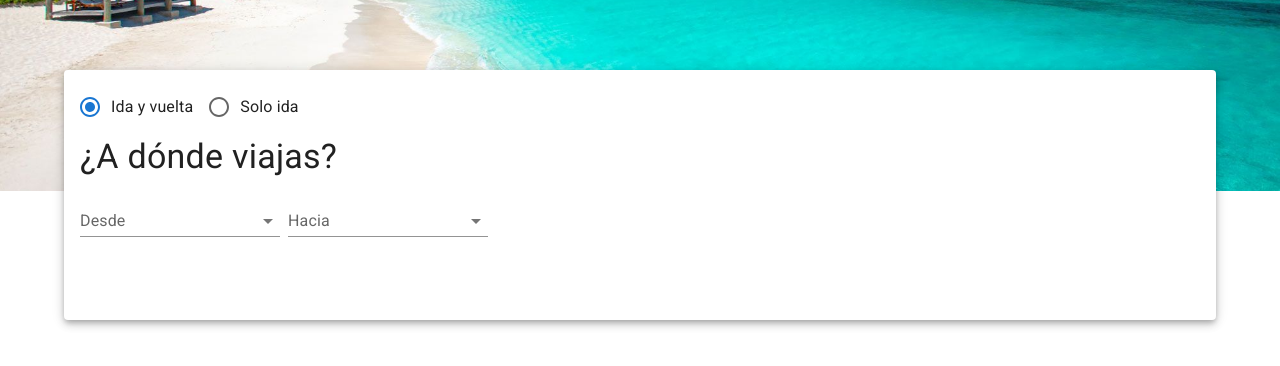
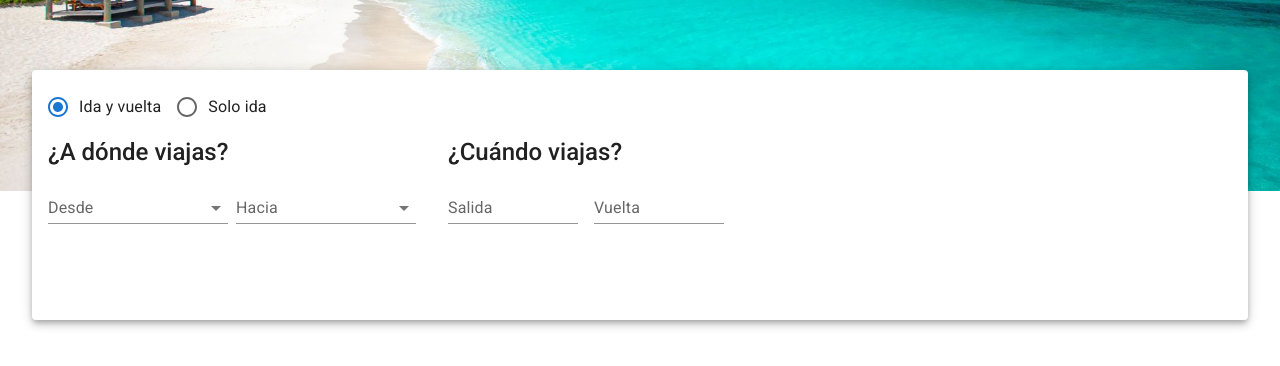
Before and after one commit to asuridev/be-bolder, a React (Vite) app: page / in a window 1280 px wide. Shown: the part 358-724 px from the top of the page. Built offline with nearby package versions, Linux system fonts and the light colour scheme; no server answers; the database is empty.

Commit message:
inputs de fecha ida y regreso

```diff
--- a/package.json
+++ b/package.json
@@ -9,11 +9,14 @@
     "preview": "vite preview"
   },
   "dependencies": {
+    "@date-io/date-fns": "^2.16.0",
     "@emotion/react": "^11.10.5",
     "@emotion/styled": "^11.10.5",
     "@mui/icons-material": "^5.11.0",
     "@mui/material": "^5.11.0",
+    "@mui/x-date-pickers": "^5.0.10",
     "@reduxjs/toolkit": "^1.9.1",
+    "date-fns": "^2.29.3",
     "firebase": "^9.15.0",
     "react": "^18.2.0",
     "react-dom": "^18.2.0",
--- a/src/components/Panel.jsx
+++ b/src/components/Panel.jsx
@@ -1,23 +1,29 @@
-import { Box, Paper } from '@mui/material'
-import { RoundTrip } from './RoundTrip'
-import { Where } from './Where'
-
+import { Box, Button, Paper } from "@mui/material";
+import { RoundTrip } from "./RoundTrip";
+import { When } from "./When";
+import { Where } from "./Where";
 
 export const Panel = () => {
-
   return (
-    <Paper elevation={5} sx={{
-      width:'90%',
-      height:'250px',
-      position:'absolute',
-      bottm:0,
-      left:'50%',
-      transform:'translate(-50%,-50%)'
-    }}>
-      <Box sx={{margin:'1rem'}}>
-          <RoundTrip/>
-          <Where/>
+    <Paper
+      elevation={5}
+      sx={{
+        width: "95%",
+        height: "250px",
+        position: "absolute",
+        bottm: 0,
+        left: "50%",
+        transform: "translate(-50%,-50%)",
+      }}
+    >
+      <Box sx={{ margin: "1rem" }}>
+        <RoundTrip />
+        <Box sx={{display:'flex'}}>
+          <Where />
+          <When />
+          {/* <Button variant="contained" color="secondary">Buscar Vuelos</Button> */}
+        </Box>
       </Box>
     </Paper>
-  )
-}
+  );
+};
--- a/src/components/RoundTrip.jsx
+++ b/src/components/RoundTrip.jsx
@@ -9,7 +9,7 @@ import {setRoundTrip} from '../state/roundTripSlice'
 
 export  function RoundTrip() {
   const dispatach = useDispatch();
-  const {value} = useSelector(state => state.roundTripe)
+  const {value} = useSelector(state => state.roundTrip)
 
   const handleChange = (event) => {
        dispatach(setRoundTrip(event.target.value));
--- /dev/null
+++ b/src/components/When.jsx
@@ -0,0 +1,66 @@
+import { Box, Typography } from "@mui/material";
+import * as React from "react";
+import TextField from "@mui/material/TextField";
+import { DatePicker, LocalizationProvider } from "@mui/x-date-pickers";
+import { AdapterDateFns } from "@mui/x-date-pickers/AdapterDateFns";
+import { useSelector } from "react-redux";
+
+const DateRoundTrip = () => {
+  const [value, setValue] = React.useState(null);
+  const handleChange = (newValue) => {
+    setValue(newValue);
+  };
+  return (
+    <Box sx={{ display: "flex" }}>
+      <Box sx={{ marginRight: "1rem", width: 130 }}>
+        <DatePicker
+          label="Salida"
+          value={value}
+          onChange={handleChange}
+          renderInput={(params) => <TextField variant="standard" {...params} />}
+        />
+      </Box>
+      <Box sx={{ width: 130 }}>
+        <DatePicker
+          label="Vuelta"
+          value={value}
+          onChange={handleChange}
+          renderInput={(params) => <TextField variant="standard" {...params} />}
+        />
+      </Box>
+    </Box>
+  );
+};
+
+const DateOnlyWay = () => {
+  const [value, setValue] = React.useState(null);
+  const handleChange = (newValue) => {
+    setValue(newValue);
+  };
+  return (
+    <Box sx={{ display: "flex" }}>
+      <Box sx={{ width: 260 }}>
+        <DatePicker
+          label="Fecha de Ida"
+          value={value}
+          onChange={handleChange}
+          renderInput={(params) => <TextField variant="standard" {...params} />}
+        />
+      </Box>
+    </Box>
+  );
+};
+
+export const When = () => {
+  const { value } = useSelector((state) => state.roundTrip);
+  return (
+    <Box sx={{ marginTop: ".5rem" }}>
+      <LocalizationProvider dateAdapter={AdapterDateFns}>
+        <Typography gutterBottom sx={{fontWeight:'500'}} variant="h5">
+          ¿Cuándo viajas?
+        </Typography>
+        {value === "rt" ? <DateRoundTrip /> : <DateOnlyWay />}
+      </LocalizationProvider>
+    </Box>
+  );
+};
--- a/src/components/Where.jsx
+++ b/src/components/Where.jsx
@@ -50,10 +50,10 @@ export function Where() {
 
   return (
     <Box sx={{ marginTop: ".5rem" }}>
-      <Typography gutterBottom variant="h4">
+      <Typography gutterBottom sx={{fontWeight:'500'}} variant="h5">
         ¿A dónde viajas?
       </Typography>
-      <Box sx={{ display: "flex" }}>
+      <Box sx={{ display: "flex",marginRight:'2rem' }}>
         <Box sx={{ marginRight: "0.5rem" }}>
           <Autocomplete
             disablePortal
@@ -61,7 +61,7 @@ export function Where() {
              value={value1}
             id="combo-box-demo"
             options={source}
-            sx={{ width: 200 }}
+            sx={{ width: 180 }}
             renderInput={(params) => (
               <TextField {...params} variant="standard" label="Desde" />
             )}
@@ -74,7 +74,7 @@ export function Where() {
             value={value2}
             id="combo-box-destino"
             options={destination}
-            sx={{ width: 200 }}
+            sx={{ width: 180 }}
             renderInput={(params) => (
               <TextField {...params} variant="standard" label="Hacia" />
             )}
--- a/src/main.jsx
+++ b/src/main.jsx
@@ -4,6 +4,8 @@ import { Provider } from "react-redux";
 import App from "./App";
 import "./index.css";
 import { store } from "./state/store";
+import { AdapterDateFns } from "@mui/x-date-pickers/AdapterDateFns";
+import { LocalizationProvider } from "@mui/x-date-pickers";
 
 ReactDOM.createRoot(document.getElementById("root")).render(
   // <React.StrictMode>
--- a/src/state/store.js
+++ b/src/state/store.js
@@ -4,7 +4,7 @@ import { roundTripReducer } from "./roundTripSlice";
 
 export const store = configureStore({
   reducer:{
-    roundTripe : roundTripReducer,
+    roundTrip : roundTripReducer,
     cities:citiesReducer
   }
 })
```
Also changed, not shown: 1 other file (tests, documents, lock files or other folders).
